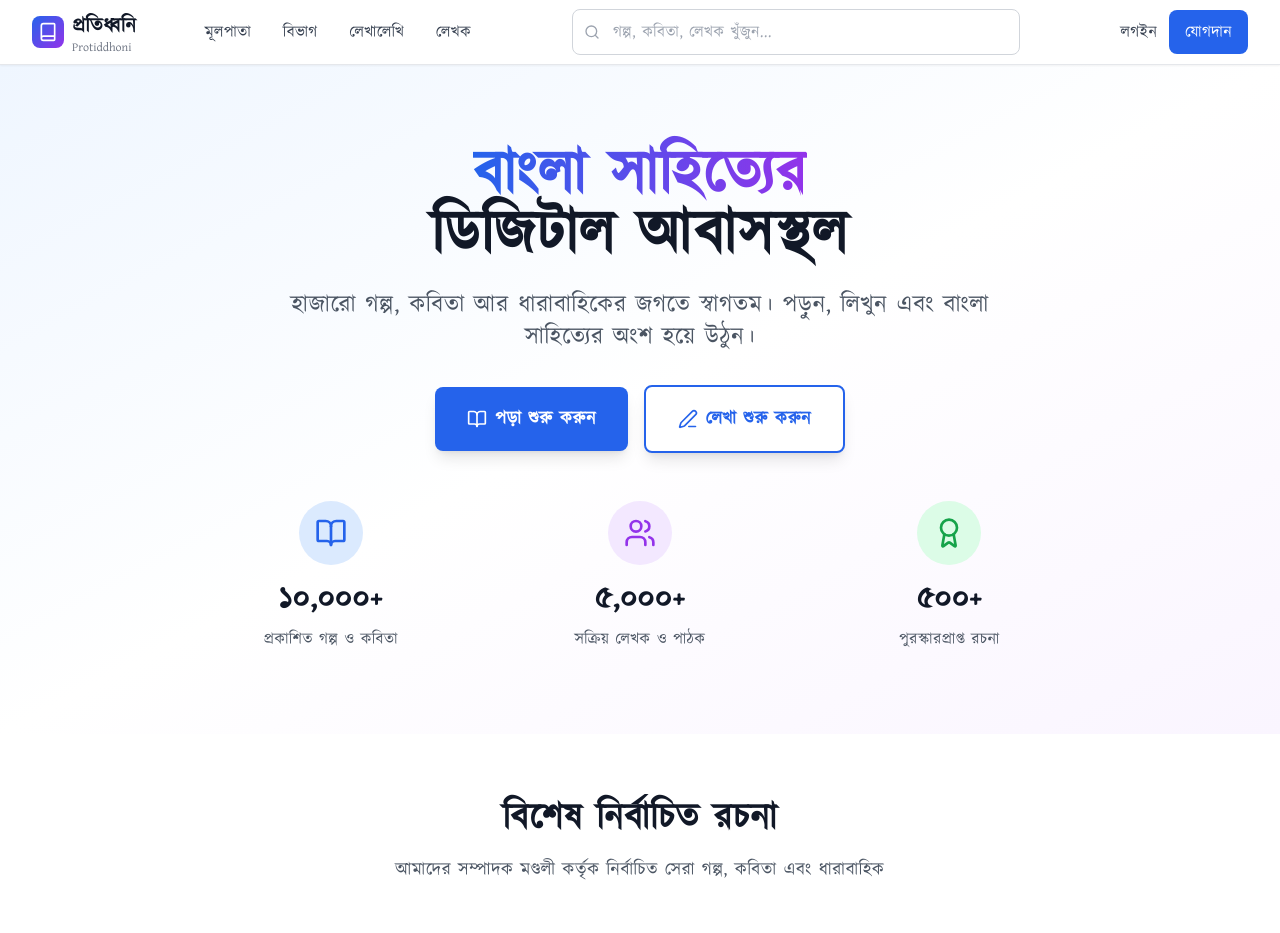
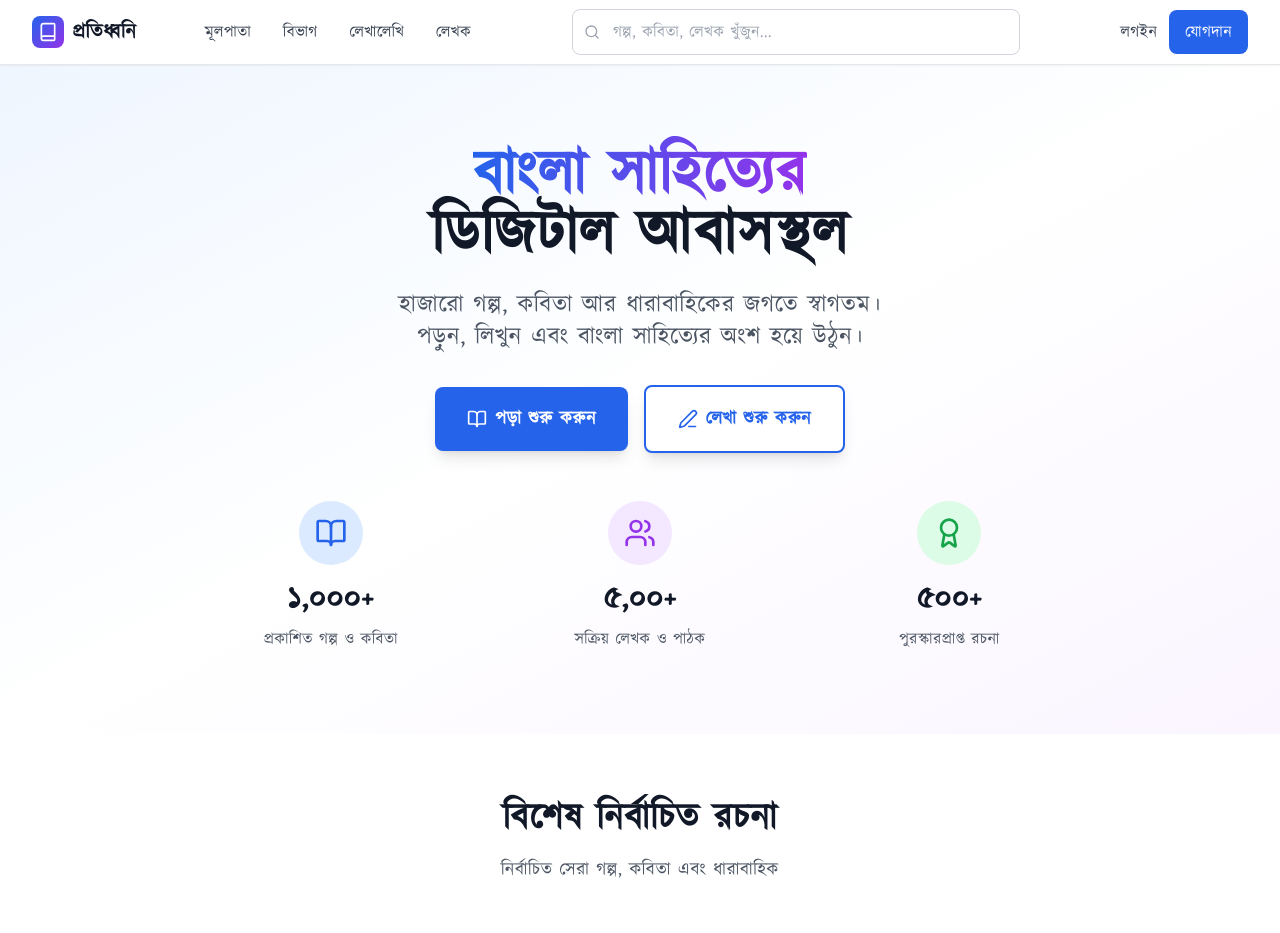
Before and after one commit to jon0iko/Protiddhoni, a Next.js app in the folder frontend/protiddhoni/: page / in a window 1280 px wide. Shown: the top 933 px of the page. Built offline with nearby package versions, Linux system fonts and the light colour scheme.

Commit message:
progress update

```diff
--- a/frontend/protiddhoni/app/page.tsx
+++ b/frontend/protiddhoni/app/page.tsx
@@ -1,7 +1,7 @@
 import HeroSection from '@/components/home/HeroSection';
 import FeaturedContent from '@/components/home/FeaturedContent';
 import CategoryShowcase from '@/components/home/CategoryShowcase';
-import NewsletterSection from '@/components/home/NewsletterSection';
+// import NewsletterSection from '@/components/home/NewsletterSection';
 
 export default function Home() {
   return (
@@ -16,7 +16,7 @@ export default function Home() {
       <CategoryShowcase />
 
       {/* Newsletter Section - Stay Updated */}
-      <NewsletterSection />
+      {/* <NewsletterSection /> */}
     </div>
   );
 }
--- a/frontend/protiddhoni/app/story/[slug]/page.tsx
+++ b/frontend/protiddhoni/app/story/[slug]/page.tsx
@@ -13,7 +13,6 @@ import {
   Download,
   Play,
   Lock,
-  User,
   Calendar,
   Tag
 } from 'lucide-react';
@@ -62,7 +61,7 @@ const getStoryData = (slug: string) => {
       followers: '16K',
       avatar: 'https://ui-avatars.com/api/?name=মেঘবর্ণ&background=4F46E5&color=fff'
     },
-    coverImage: 'https://images.unsplash.com/photo-1507003211169-0a1dd7228f2d?w=400&h=600&fit=crop',
+    coverImage: 'https://images.unsplash.com/photo-1481627834876-b7833e8f5570?w=300&h=400&fit=crop',
     description: 'দেশের নামকরা নিউজ চ্যানেলগুলোতে রেগুলার নিউজ হিসেবে একটা খবর বারবার দেখানো হচ্ছে, "বিদেশে মাত্রিত্বে অনুষ্ঠিত আন্তর্জাতিক টুর্নামেন্ট উদঘাটন কালে প্রথমবার অংশগ্রহণ করার সুযোগ পেয়ে দমদম এয়ারপোর্ট ..."',
   rating: 4.9,
   totalRatings: 69000,
--- a/frontend/protiddhoni/components/home/FeaturedContent.tsx
+++ b/frontend/protiddhoni/components/home/FeaturedContent.tsx
@@ -32,7 +32,7 @@ const featuredContent = [
         author: 'সুমিত্রা দেবী',
         slug: 'mayer-chithi',
         category: 'সামাজিক',
-        coverImage: 'https://images.unsplash.com/photo-1507003211169-0a1dd7228f2d?w=300&h=400&fit=crop',
+        coverImage: 'https://images.unsplash.com/photo-1481627834876-b7833e8f5570?w=300&h=400&fit=crop',
         isPremium: true,
         rating: 4.9,
         views: 8900,
@@ -51,7 +51,7 @@ const featuredContent = [
         author: 'মাহমুদুল হক',
         slug: 'rater-nishobdota',
         category: 'ভৌতিক',
-        coverImage: 'https://images.unsplash.com/photo-1518709268805-4e9042af2176?w=300&h=400&fit=crop',
+        coverImage: 'https://images.unsplash.com/photo-1481627834876-b7833e8f5570?w=300&h=400&fit=crop',
         isPremium: false,
         rating: 4.7,
         views: 15600,
@@ -70,7 +70,7 @@ const featuredContent = [
         author: 'নাসির উদ্দিন',
         slug: 'boshonter-kobita',
         category: 'কবিতা',
-        coverImage: 'https://images.unsplash.com/photo-1506905925346-21bda4d32df4?w=300&h=400&fit=crop',
+        coverImage: 'https://images.unsplash.com/photo-1481627834876-b7833e8f5570?w=300&h=400&fit=crop',
         isPremium: false,
         rating: 4.6,
         views: 6700,
@@ -93,7 +93,7 @@ const categories = [
 
 export default function FeaturedContent() {
     const [activeCategory, setActiveCategory] = useState('all');
-    const [currentSlide, setCurrentSlide] = useState(0);
+    const [, setCurrentSlide] = useState(0);
 
     const nextSlide = () => {
         setCurrentSlide((prev) => (prev + 1) % Math.ceil(featuredContent.length / 3));
@@ -112,7 +112,7 @@ export default function FeaturedContent() {
                         বিশেষ নির্বাচিত রচনা
                     </h2>
                     <p className="text-lg text-gray-600 max-w-2xl mx-auto bengali-text">
-                        আমাদের সম্পাদক মণ্ডলী কর্তৃক নির্বাচিত সেরা গল্প, কবিতা এবং ধারাবাহিক
+                        নির্বাচিত সেরা গল্প, কবিতা এবং ধারাবাহিক
                     </p>
                 </div>
 
--- a/frontend/protiddhoni/components/home/HeroSection.tsx
+++ b/frontend/protiddhoni/components/home/HeroSection.tsx
@@ -17,7 +17,7 @@ export default function HeroSection() {
 
                     {/* Subtitle */}
                     <p className="text-xl md:text-2xl text-gray-600 mb-8 max-w-3xl mx-auto bengali-text leading-relaxed">
-                        হাজারো গল্প, কবিতা আর ধারাবাহিকের জগতে স্বাগতম।
+                        হাজারো গল্প, কবিতা আর ধারাবাহিকের জগতে স্বাগতম।<br />
                         পড়ুন, লিখুন এবং বাংলা সাহিত্যের অংশ হয়ে উঠুন।
                     </p>
 
@@ -45,7 +45,7 @@ export default function HeroSection() {
                             <div className="w-16 h-16 bg-blue-100 rounded-full flex items-center justify-center mx-auto mb-4">
                                 <BookOpen className="w-8 h-8 text-blue-600" />
                             </div>
-                            <h3 className="text-3xl font-bold text-gray-900 mb-2">১০,০০০+</h3>
+                            <h3 className="text-3xl font-bold text-gray-900 mb-2">১,০০০+</h3>
                             <p className="text-gray-600 bengali-text">প্রকাশিত গল্প ও কবিতা</p>
                         </div>
 
@@ -53,7 +53,7 @@ export default function HeroSection() {
                             <div className="w-16 h-16 bg-purple-100 rounded-full flex items-center justify-center mx-auto mb-4">
                                 <Users className="w-8 h-8 text-purple-600" />
                             </div>
-                            <h3 className="text-3xl font-bold text-gray-900 mb-2">৫,০০০+</h3>
+                            <h3 className="text-3xl font-bold text-gray-900 mb-2">৫,০০+</h3>
                             <p className="text-gray-600 bengali-text">সক্রিয় লেখক ও পাঠক</p>
                         </div>
 
--- a/frontend/protiddhoni/components/layout/Footer.tsx
+++ b/frontend/protiddhoni/components/layout/Footer.tsx
@@ -16,7 +16,7 @@ export default function Footer() {
                             </div>
                             <div>
                                 <h3 className="text-xl font-bold bengali-text">প্রতিধ্বনি</h3>
-                                <p className="text-gray-400 text-sm">Protiddhoni</p>
+                                {/* <p className="text-gray-400 text-sm">Protiddhoni</p> */}
                             </div>
                         </div>
                         <p className="text-gray-300 mb-4 bengali-text leading-relaxed">
@@ -116,11 +116,11 @@ export default function Footer() {
                         <Link href="/terms" className="text-gray-400 hover:text-white text-sm transition-colors bengali-text">
                             ব্যবহারের শর্তাবলী
                         </Link>
-                        <div className="flex items-center space-x-1 text-gray-400 text-sm">
+                        {/* <div className="flex items-center space-x-1 text-gray-400 text-sm">
                             <span className="bengali-text">তৈরি করা হয়েছে</span>
                             <Heart className="w-4 h-4 text-red-500" />
                             <span className="bengali-text">দিয়ে বাংলাদেশে</span>
-                        </div>
+                        </div> */}
                     </div>
                 </div>
             </div>
--- a/frontend/protiddhoni/components/layout/Navbar.tsx
+++ b/frontend/protiddhoni/components/layout/Navbar.tsx
@@ -27,7 +27,6 @@ export default function Navbar() {
               </div>
               <div className="flex flex-col">
                 <span className="text-xl font-bold text-gray-900 bengali-text">প্রতিধ্বনি</span>
-                <span className="text-xs text-gray-500 -mt-1">Protiddhoni</span>
               </div>
             </Link>
           </div>
```
